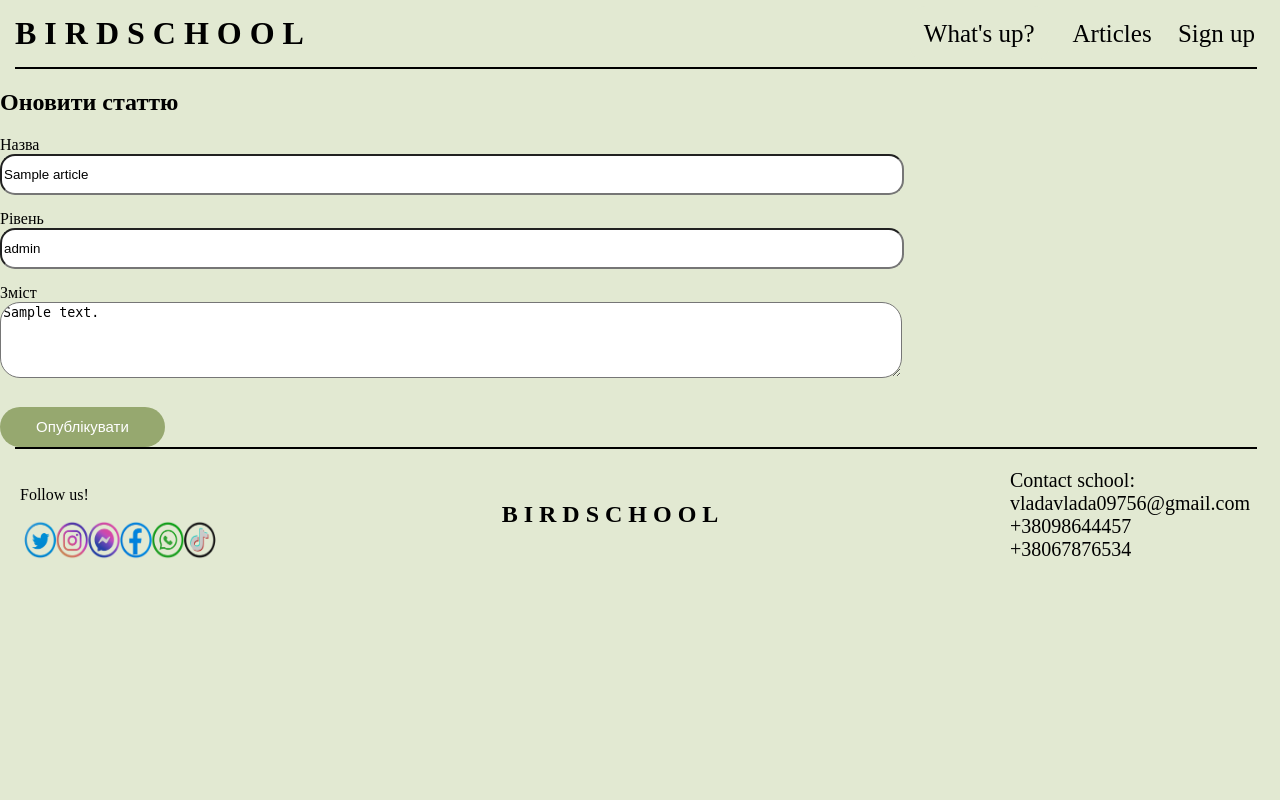
After one commit to Sakkura04/teacher_site, a Flask app: page /update_article/1 in a window 1280 px wide. The commit adds this page. Run offline with Flask 3, Linux system fonts and the light colour scheme; tables that the repository leaves empty or names only in its code hold one stand-in row (values such as "Sample post").

Commit message:
added article page + db articles&likes

```diff
--- a/app.py
+++ b/app.py
@@ -7,7 +7,7 @@ from fileinput import filename
 
 from werkzeug.utils import secure_filename
 
-from models import db_teacher, db_funcs
+from models import db_teacher, db_funcs, db_articles
 from keyy import secret_key
 from flask_login import UserMixin, login_user, LoginManager, login_required, logout_user, current_user
 # Секретний код для реєстрації вчителя
@@ -194,6 +194,76 @@ def update_teacher_info():
     return redirect(url_for('teacher_profile'))
 
 
+@app.route('/articles', methods=['GET', 'POST'])
+def articles():
+    if not db_funcs.table_exists('articles'):
+        db_articles.create_articles_table()
+
+    if request.method == 'POST':
+        if 'logged' in session and session['role'] == 'teacher':
+            title = request.form['title']
+            level = request.form['level']
+            content = request.form['content']
+            teacher_id = session['user_id']
+            db_articles.add_article(title, level, content, teacher_id)
+            return redirect(url_for('articles'))
+
+    articles = db_articles.get_all_articles()
+    return render_template('articles.html', articles=articles)
+
+
+# @app.route('/like_article/<int:article_id>', methods=['POST'])
+# def like_article_route(article_id):
+#     if 'logged' in session and session['role'] == 'student':
+#         db_articles.like_article(article_id)
+#     return redirect(url_for('articles'))
+
+
+@app.route('/like_article/<int:article_id>', methods=['POST'])
+def like_article_route(article_id):
+    if 'logged' in session and session['role'] == 'student':
+        db_articles.create_likes_table()
+        user_id = session['user_id']
+        db_articles.like_article(article_id, user_id)
+    return redirect(url_for('articles'))
+
+
+@app.route('/delete_article/<int:article_id>', methods=['POST'])
+def delete_article_route(article_id):
+    if 'logged' in session and session['role'] == 'teacher':
+        teacher_id = session['user_id']  # Assuming user_id is stored in session
+        db_articles.delete_article(article_id, teacher_id)
+    return redirect(url_for('articles'))
+
+
+@app.route('/update_article/<int:article_id>', methods=['GET', 'POST'])
+def update_article_route(article_id):
+    if request.method == 'GET':
+        # Відображення форми оновлення статті з наявними даними
+        article = db_articles.get_article_by_id(article_id)
+        return render_template('update_article.html', article=article)
+    elif request.method == 'POST':
+        # Оновлення статті за допомогою даних з форми
+        title = request.form['title']
+        level = request.form['level']
+        content = request.form['content']
+        db_articles.update_article(article_id, title, level, content)
+        return redirect(url_for('articles'))
+
+
+@app.route('/filtered_articles', methods=['POST'])
+def filtered_articles():
+    selected_levels = []
+    for level in ['A1', 'A2', 'B1', 'B2', 'C1', 'C2', 'Всі']:
+        if request.form.get('Всі'):
+            articles = db_articles.get_all_articles()
+            return render_template('articles.html', articles=articles)
+
+        elif request.form.get(f'level_{level.lower()}'):
+            selected_levels.append(level)
+
+    filtered_articles = db_articles.get_articles_by_level(selected_levels)
+    return render_template('articles.html', articles=filtered_articles)
 
 @app.context_processor
 def inject_is_authenticated():
--- /dev/null
+++ b/static/css/articles.css
@@ -0,0 +1,156 @@
+.container {
+    margin-top: 20px;
+}
+
+body, html {
+    height: 100%;
+    margin: 0;
+    background-color: #E2E9D2;
+}
+
+.create_container {
+    text-align: center
+    flex-direction: column;
+    width: 80%;
+    margin: 0 auto 25px;
+    padding: 20px;
+    box-shadow: 0 0 10px rgba(0, 0, 0, 0.1);
+    border-radius: 15px;
+    background-color: #fff;
+}
+
+.create_container form {
+    margin-left: 15%;
+    margin-right: 15%;
+    width: 100%; /* Займати всю ширину контейнера */
+}
+
+
+.btn btn-primary{
+    text-align: center;
+    align-items: center;
+    display: flex;
+    justify-content: center;
+}
+
+.create_container h2{
+    text-align: center;
+}
+
+.form-group {
+    width: 70%;
+    margin-bottom: 15px;
+}
+
+
+.form-group input {
+    height: 35px;
+    width: 100%;
+    border-radius: 15px;
+}
+
+.form-group textarea {
+    height: 70px;
+    width: 100%;
+    border-radius: 20px;
+}
+
+
+.btn {
+    padding: 10px 20px;
+    border: none;
+    border-radius: 5px;
+    cursor: pointer;
+    margin-right: 5px;
+}
+
+.btn-warning:hover {
+    background-color: #e6ffcc;
+    color: #000000;
+}
+
+.btn-primary:hover {
+    background-color: #E2E9D2;
+    color: #000000;
+}
+
+
+.btn-danger:hover {
+    background-color: #ffe6f2;
+    color: #000000;
+}
+
+.inline-form {
+    display: inline;
+}
+
+.article {
+    width: 80%;
+    border: 1px solid #ddd;
+    padding: 15px;
+    margin-left: 10%;
+    margin-right: 10%;
+    margin-bottom: 3%;
+    background-color: #fff;
+    transition: transform 0.2s, box-shadow 0.2s; /* Плавний перехід для трансформації і тіні */
+}
+
+.article:hover  {
+    transform: translateY(-8px); /* Підняття картинки на 5px при наведенні курсора */
+    box-shadow: 0 0 10px rgba(0, 0, 0, 0.3); /* Додати світлу тінь при наведенні курсора */
+}
+
+.article h3 {
+    margin-top: 0;
+}
+
+.article-meta {
+    display: flex;
+    justify-content: space-between;
+    align-items: center;
+}
+
+.article .likes {
+    margin-left: auto;
+}
+
+.article .button-group {
+    display: flex;
+    justify-content: flex-start;
+}
+
+.checkbox-form {
+    margin-left: 20%;
+    margin-right: 20%
+    width: 60%;
+}
+
+.checkbox-group {
+    display: inline-block;
+    align-items: center;
+    margin: 3%;
+    font-size: 20px;
+}
+
+.checkbox-group input{
+    margin-right: 20px;
+    size: 20px;
+}
+
+.like-container {
+    display: flex;
+    align-items: center;
+}
+
+.like-button {
+    background: none;
+    border: none;
+    padding: 0;
+    cursor: pointer;
+    margin-right: 5px;
+}
+
+.like-button img {
+    width: 20px;
+    height: 20px;
+}
--- a/static/css/main.css
+++ b/static/css/main.css
@@ -134,3 +134,48 @@ footer {
     margin: 0 10px;
     font-size: 20px;
 }
+
+
+.dropdown {
+    position: relative;
+    display: inline-block;
+}
+
+.dropbtn {
+    background-color: #E2E9D2;
+    color: black;
+    padding: 14px;
+    font-size: 16px;
+    border: none;
+    border-radius: 15px;
+    cursor: pointer;
+    text-decoration: none;
+}
+
+.dropbtn:hover, .dropbtn:focus {
+    background-color: #f1f1f1;
+}
+
+.dropdown-content {
+    display: none;
+    position: absolute;
+    background-color: #f9f9f9;
+    min-width: 160px;
+    box-shadow: 0px 8px 16px 0px rgba(0,0,0,0.2);
+    z-index: 1;
+}
+
+.dropdown-content a {
+    color: black;
+    padding: 12px 16px;
+    text-decoration: none;
+    display: block;
+}
+
+.dropdown-content a:hover {
+    background-color: #f1f1f1;
+}
+
+.dropdown:hover .dropdown-content {
+    display: block;
+}
--- a/static/css/teachers.css
+++ b/static/css/teachers.css
@@ -35,11 +35,11 @@ main {
     flex-direction: column;
     justify-content: space-between; /* Розміщує елементи у вертикальному напрямку */
     align-items: center; /* Центрування по горизонталі */
-    margin: 0 10px; /* Відступ між колонками */
+    margin: 0 20px; /* Відступ між колонками */
     padding: 20px;
     box-shadow: 0 0 10px rgba(0, 0, 0, 0.1);
     border-radius: 15px;
-    width: 300px; /* Фіксована ширина для кожної колонки */
+    width: 250px; /* Фіксована ширина для кожної колонки */
     height: 70%;
     background-color: #fff;
 }
--- a/templates/base.html
+++ b/templates/base.html
@@ -16,7 +16,16 @@
             </a>
         </div>
         <div class="header-right">
-            <a href="#">Join us!  </a>
+            <div class="dropdown">
+                <a href="#" class="dropbtn">What's up?</a>
+                <div class="dropdown-content">
+                    <a href="/joins">Why us?</a>
+                    <a href="/teachers">Our teachers</a>
+                    <a href="/more_bout_learning">About learning</a>
+                    <a href="/questions">Your questions</a>
+                </div>
+            </div>
+
             <a href="/articles">Articles  </a>
             {% if is_authenticated %}
                 {% if session['role'] == 'teacher' %}
--- a/templates/profiles/teacher.html
+++ b/templates/profiles/teacher.html
@@ -12,6 +12,7 @@
             <a class="list-group-item" href="/add_lesson">Додати урок</a>
             <a class="list-group-item" href="/all_lessons">Переглянути всі уроки</a>
             <a class="list-group-item" href="/schedule">Подивитися розклад</a>
+            <a class="list-group-item" href="/article">Написати статтю</a>
         </ul>
     </div>
 
--- /dev/null
+++ b/templates/update_article.html
@@ -0,0 +1,29 @@
+{% extends 'base.html' %}
+
+{% block style_css %}
+    <link rel="stylesheet" href="{{ url_for('static', filename='css/articles.css') }}">
+    <link rel="stylesheet" href="{{ url_for('static', filename='css/registration.css') }}">
+{% endblock %}
+
+{% block main %}
+<div class="container">
+    <h2>Оновити статтю</h2>
+    <form action="{{ url_for('update_article_route', article_id=article.id) }}" method="post">
+        <div class="form-group">
+            <label for="title">Назва</label>
+            <input type="text" name="title" id="title" class="form-control" value="{{ article.title }}" required>
+        </div>
+        <div class="form-group">
+            <label for="level">Рівень</label>
+            <input type="text" name="level" id="level" class="form-control" value="{{ article.level }}" required>
+        </div>
+        <div class="form-group">
+            <label for="content">Зміст</label>
+            <textarea name="content" id="content" class="form-control" rows="5" required>{{ article.content }}</textarea>
+        </div>
+        <div class="button-group">
+            <button type="submit" class="btn btn-primary">Опублікувати</button>
+        </div>
+    </form>
+</div>
+{% endblock %}
```
Also changed, not shown: models/db_articles.py (added, +202 -0 lines), templates/articles.html (+73 -6 lines), static/like.png (added).
